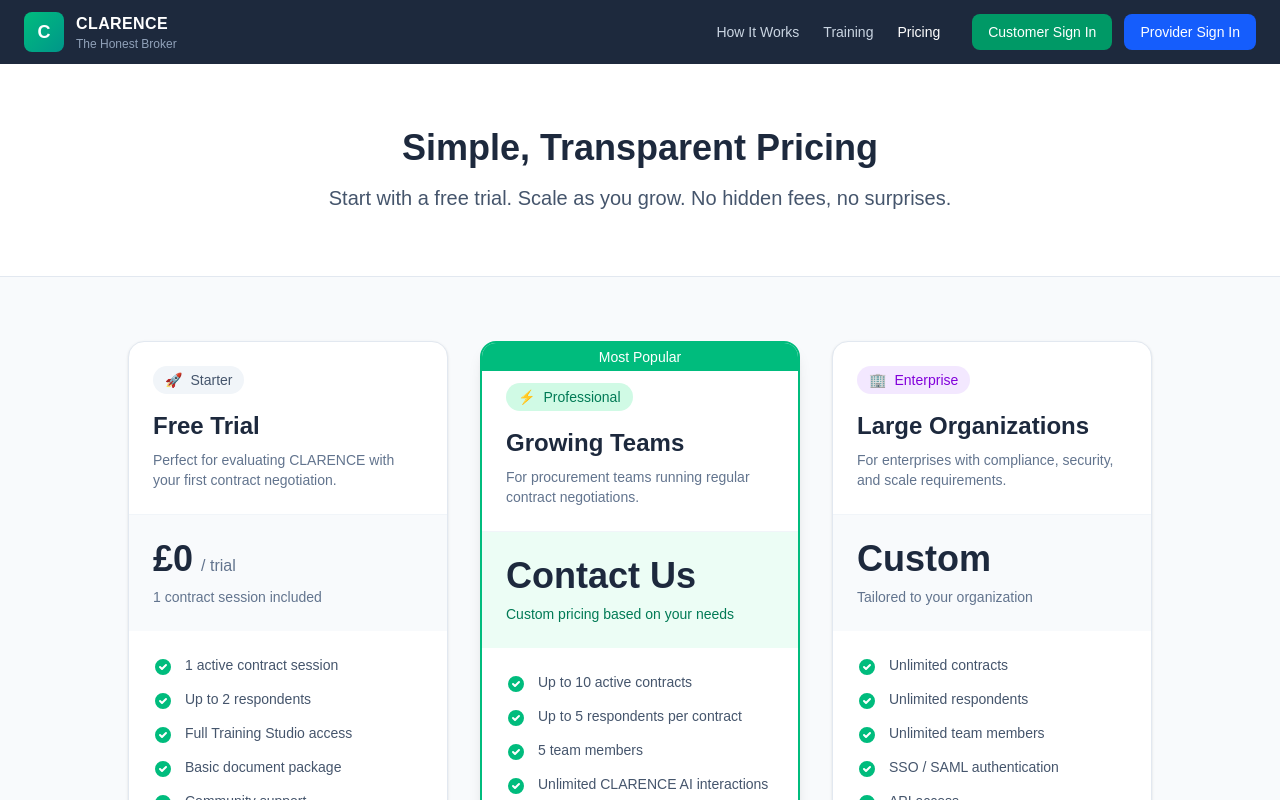
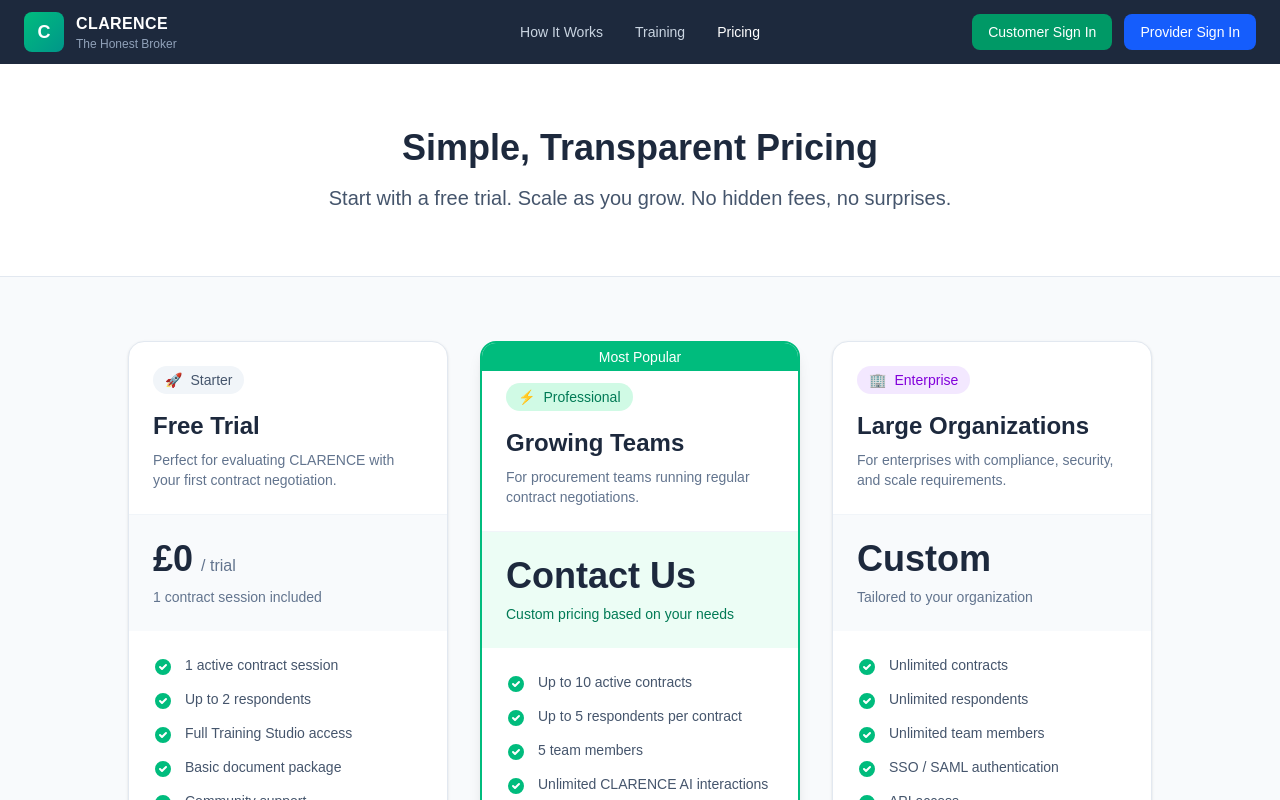
Before and after one commit to SpikeIreland/clarence, a Next.js app: page /pricing in a window 1280 px wide. Shown: the top 800 px of the page. Built offline with nearby package versions, Linux system fonts and the light colour scheme.

Commit message:
UI: Center navigation links in header

```diff
--- a/app/components/MainNavigation.tsx
+++ b/app/components/MainNavigation.tsx
@@ -26,9 +26,9 @@ export default function MainNavigation() {
     return (
         <header className="bg-slate-800 text-white">
             <div className="container mx-auto px-6">
-                <nav className="flex justify-between items-center h-16">
+                <nav className="relative flex justify-between items-center h-16">
                     {/* ============================================================ */}
-                    {/* Logo & Brand */}
+                    {/* Logo & Brand - Left */}
                     {/* ============================================================ */}
                     <Link href="/" className="flex items-center gap-3">
                         <div className="w-10 h-10 bg-gradient-to-br from-emerald-500 to-teal-600 rounded-lg flex items-center justify-center">
@@ -41,9 +41,9 @@ export default function MainNavigation() {
                     </Link>
 
                     {/* ============================================================ */}
-                    {/* Navigation Links */}
+                    {/* Navigation Links - Centered */}
                     {/* ============================================================ */}
-                    <div className="flex items-center gap-6">
+                    <div className="absolute left-1/2 transform -translate-x-1/2 flex items-center gap-8">
                         {/* How It Works */}
                         <Link
                             href="/how-it-works"
@@ -55,7 +55,7 @@ export default function MainNavigation() {
                             How It Works
                         </Link>
 
-                        {/* Training - NEW LINK */}
+                        {/* Training */}
                         <Link
                             href="/training"
                             className={`text-sm font-medium transition-colors ${isActive('/training')
@@ -76,11 +76,12 @@ export default function MainNavigation() {
                         >
                             Pricing
                         </Link>
+                    </div>
 
                     {/* ============================================================ */}
-                        {/* Sign In Buttons */}
+                    {/* Sign In Buttons - Right */}
                     {/* ============================================================ */}
-                        <div className="flex items-center gap-3 ml-2">
+                    <div className="flex items-center gap-3">
                         <Link
                             href="/auth/login"
                             className="px-4 py-2 bg-emerald-600 hover:bg-emerald-700 text-white text-sm font-medium rounded-lg transition-colors"
@@ -94,7 +95,6 @@ export default function MainNavigation() {
                             Provider Sign In
                         </a>
                     </div>
-                    </div>
                 </nav>
             </div>
         </header>
```
Also changed, not shown: public/images/contract-prep-preview.png. Lines whose indentation alone changed are shown as unchanged.
